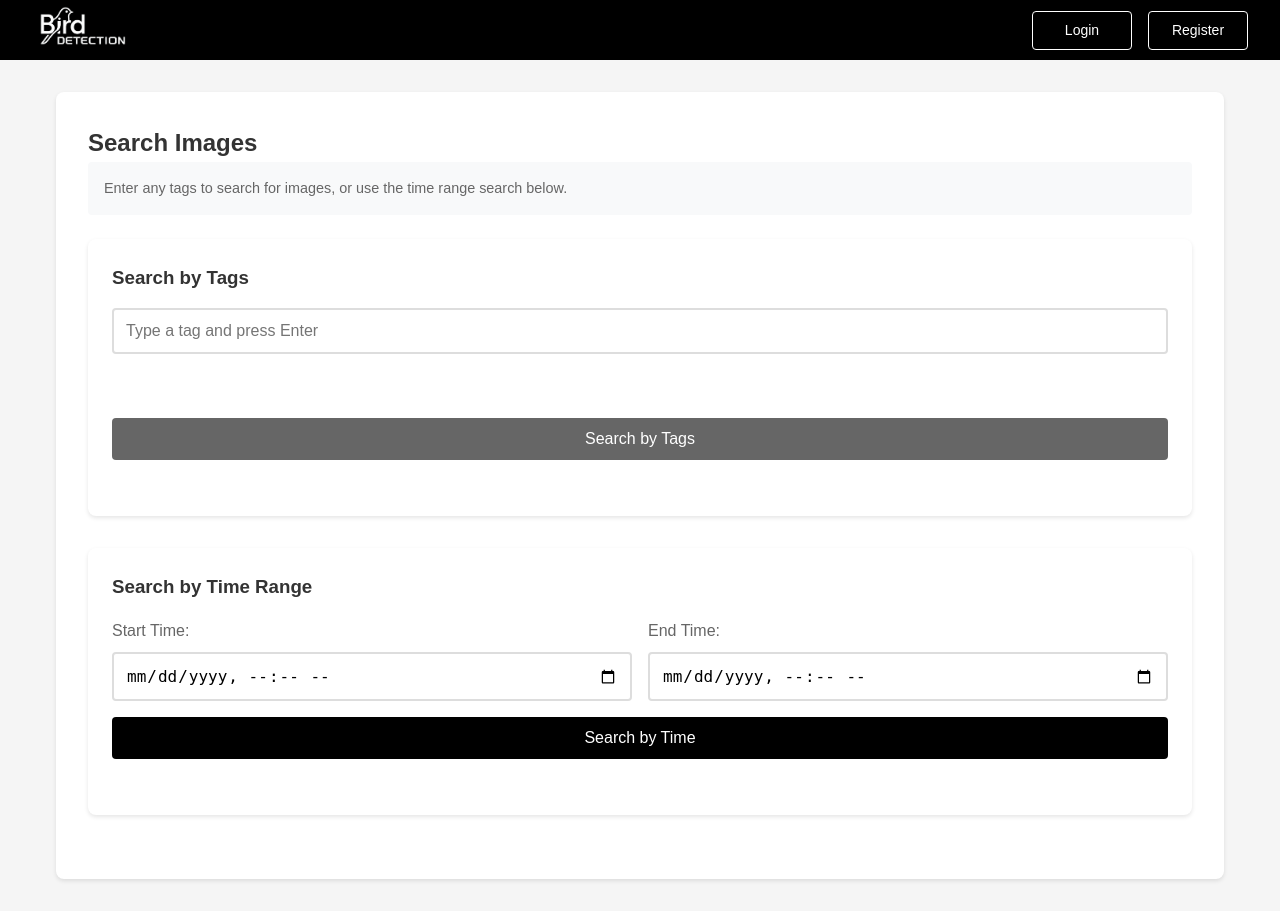
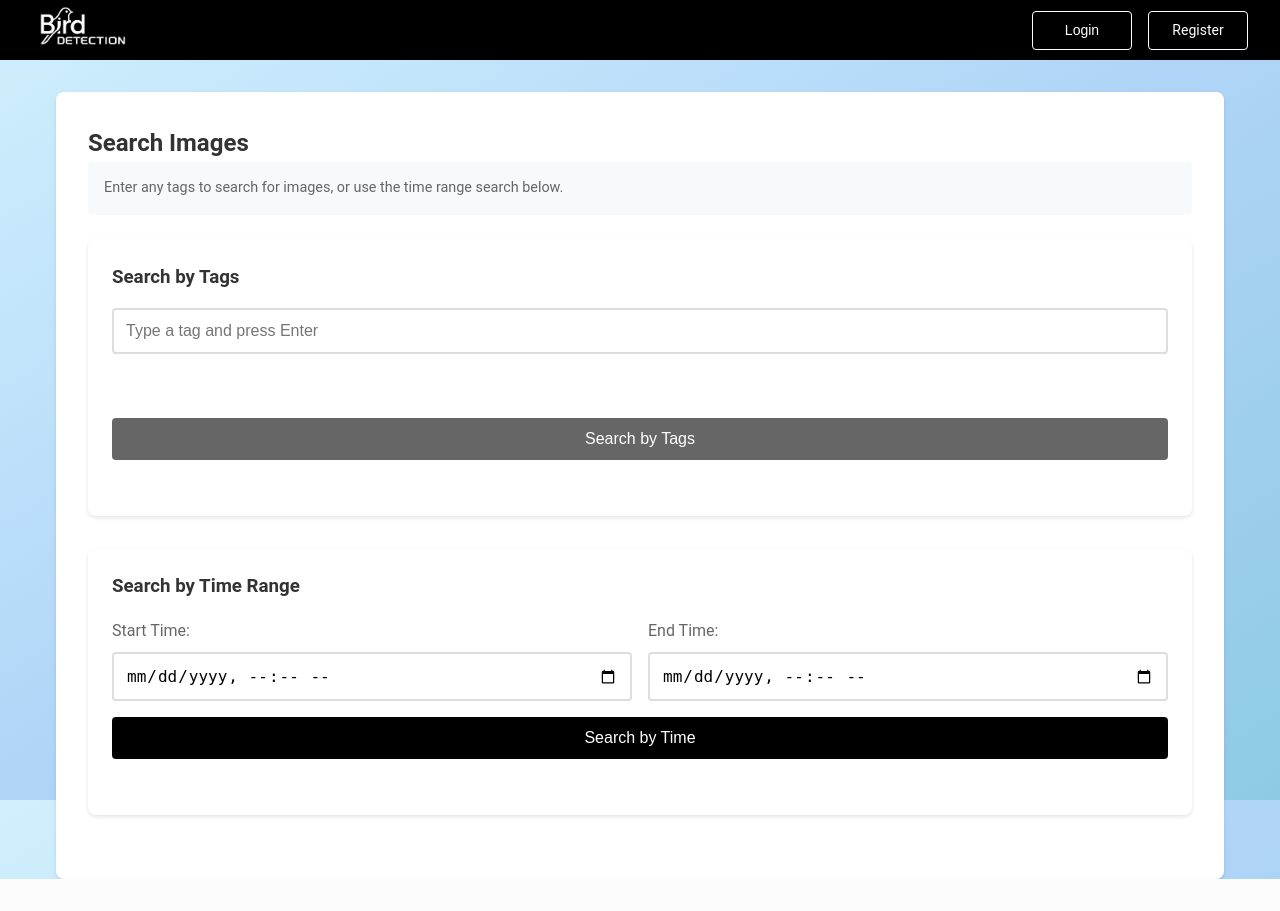
Before and after one commit to Nauxuswatchout/5225_assignment, a Flask app: template templates/search.html in a window 1280 px wide. After the commit the page ends 879 px from the top, so only its background shows below. Run offline with Flask 3, Linux system fonts and the light colour scheme; the template is opened without the code that fills it, so the values that code supplies are empty; some libraries are stand-ins or nearby versions.

Commit message:
Update search.html

```diff
--- a/UserInterface/templates/search.html
+++ b/UserInterface/templates/search.html
@@ -7,7 +7,7 @@
         Enter any tags to search for images, or use the time range search below.
     </div>
 
-    <!-- Tag search section -->
+    <!-- 标签搜索部分 -->
     <div class="search-section">
         <h3>Search by Tags</h3>
         <div class="search-box">
@@ -20,7 +20,7 @@
         </div>
     </div>
 
-    <!-- Time Search Section -->
+    <!-- 时间搜索部分 -->
     <div class="search-section">
         <h3>Search by Time Range</h3>
         <div class="search-box">
@@ -53,6 +53,17 @@
 </div>
 
 <style>
+html, body {
+    height: 100%;
+    margin: 0;
+    padding: 0;
+    font-family: 'Roboto', sans-serif;
+    background: linear-gradient(to bottom right, #d0f0fd, #b0d4f7, #8ecae6);
+    background-repeat: no-repeat;
+    background-attachment: fixed;
+    background-size: cover;
+}
+
 .search-container {
     max-width: 1200px;
     margin: 2rem auto;
@@ -701,7 +712,7 @@ function toggleUrls(element) {
     element.classList.toggle('expanded');
     urlContent.classList.toggle('visible');
 
-    // Update button text
+    // 更新按钮文本
     element.querySelector('.toggle-text').textContent =
         isExpanded ? 'Show URLs' : 'Hide URLs';
 }
@@ -722,7 +733,7 @@ function hideDeleteModal() {
     if (modal) {
         modal.classList.remove('visible');
     }
-    // Reset the current picture information to be deleted
+    // 重置当前要删除的图片信息
     currentImageToDelete = null;
 }
 
@@ -732,7 +743,7 @@ async function deleteImage(imageId, resultItem) {
         return;
     }
 
-    // Add loading animation
+    // 添加加载动画
     const loadingOverlay = document.createElement('div');
     loadingOverlay.className = 'loading-overlay';
     loadingOverlay.innerHTML = '<div class="loading-spinner"></div>';
@@ -760,13 +771,13 @@ async function deleteImage(imageId, resultItem) {
         console.log('Delete response data:', data);
 
         if (response.ok) {
-            // After successful deletion, add a fade-out animation and remove the element
+            // 成功删除后，添加淡出动画并移除元素
             resultItem.style.transition = 'all 0.5s ease';
             resultItem.style.opacity = '0';
             resultItem.style.transform = 'scale(0.9)';
             setTimeout(() => {
                 resultItem.remove();
-                // Check if there are any other results
+                // 检查是否还有其他结果
                 const remainingResults = document.querySelectorAll('.result-item');
                 if (remainingResults.length === 0) {
                     const searchResults = document.getElementById('searchResults');
@@ -963,7 +974,7 @@ async function searchByTime() {
     }
 }
 
-// Modify the searchImages function to adapt to the new API response format
+// 修改searchImages函数，适配新的API响应格式
 async function searchImages() {
     const searchButton = document.getElementById('searchButton');
     const searchResults = document.getElementById('searchResults');
```
